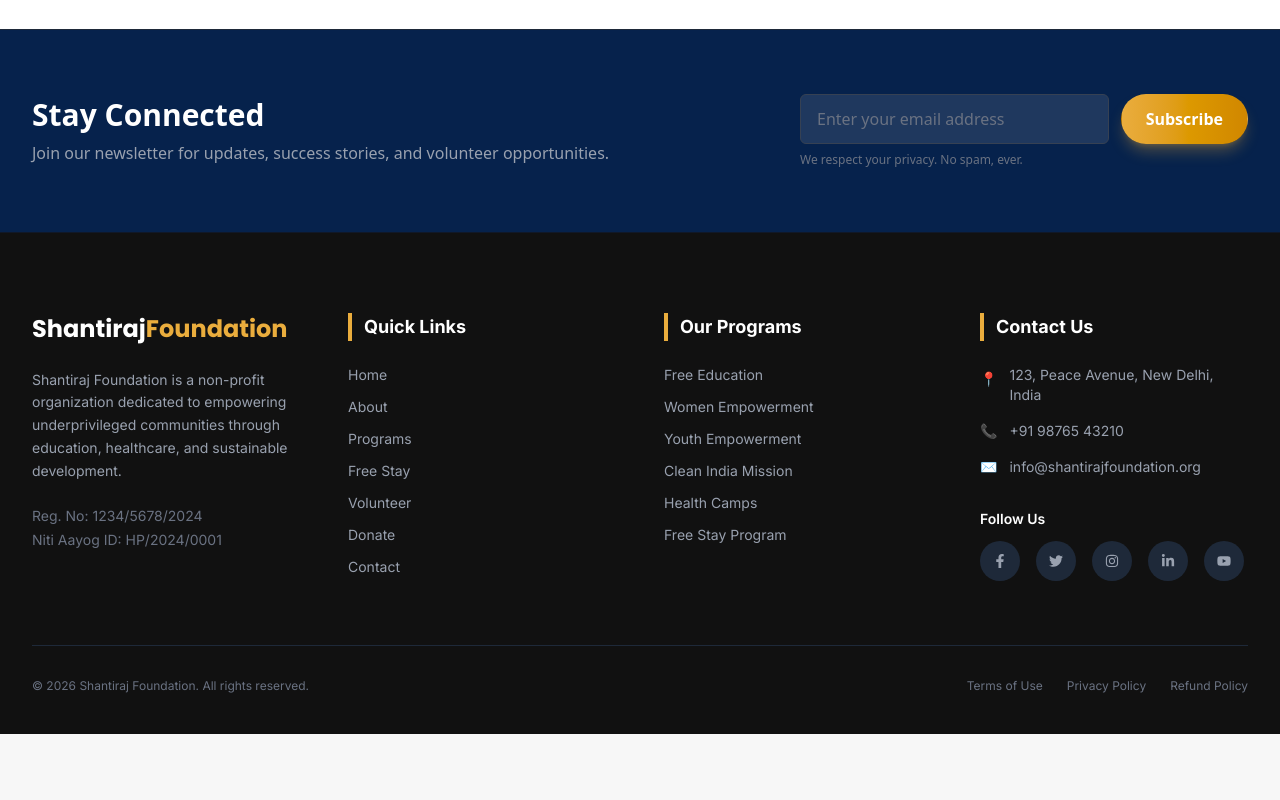
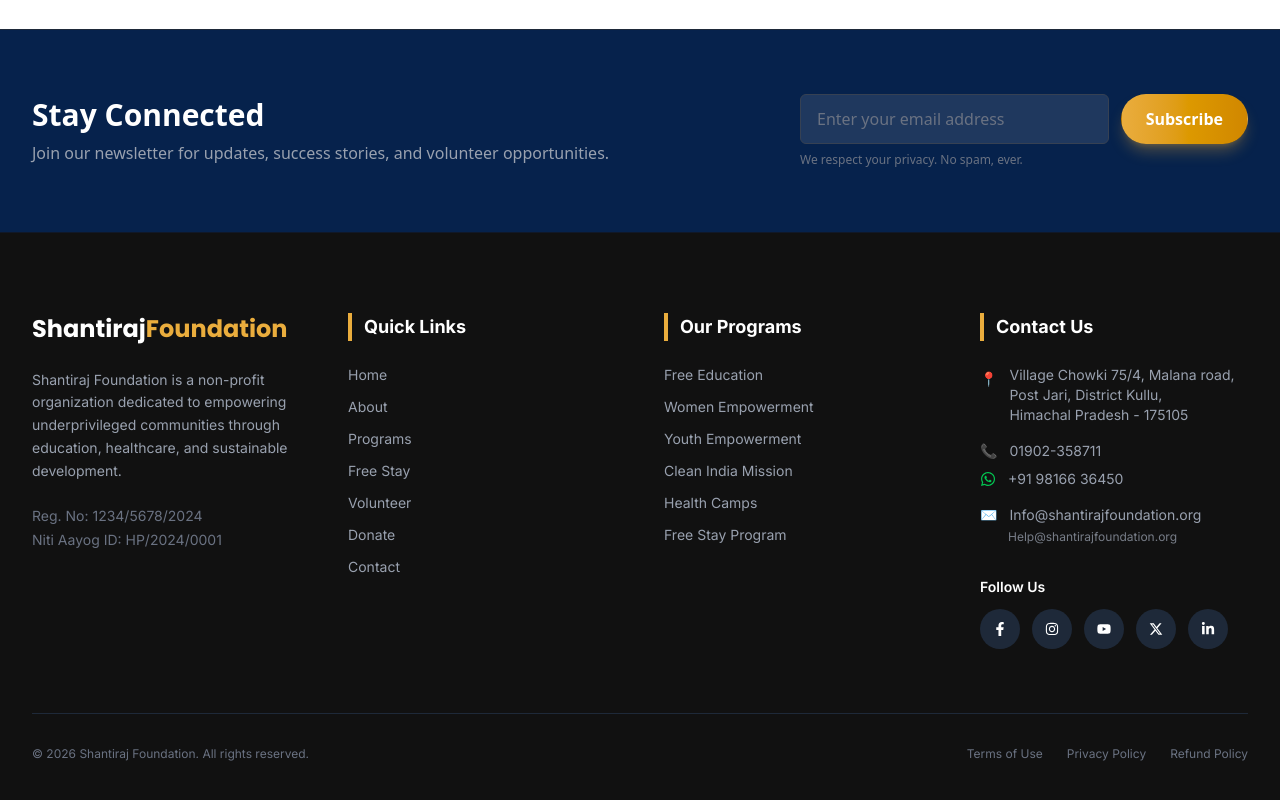
Before and after one commit to aavizmehar/shantirajfoundation, a Next.js app: page / in a window 1280 px wide. Shown: the part 8118-8918 px from the top of the page. Before the commit the page ends 8852 px from the top, so only its background shows below. Built offline with nearby package versions, Linux system fonts and the light colour scheme.

Commit message:
added links

```diff
--- a/components/Footer.tsx
+++ b/components/Footer.tsx
@@ -1,9 +1,10 @@
 import React from 'react';
 import Link from 'next/link';
-import { navLinks, contactInfo } from '@/data/mockData';
-import { FaFacebookF, FaTwitter, FaInstagram, FaLinkedinIn, FaYoutube } from 'react-icons/fa';
+import { FaFacebookF, FaInstagram, FaLinkedinIn, FaYoutube, FaWhatsapp } from 'react-icons/fa';
+import { FaXTwitter } from 'react-icons/fa6';
 
 export const Footer = () => {
+  const currentYear = new Date().getFullYear();
   return (
     <footer className="bg-[#111] text-white pt-12 pb-8 md:pt-20 md:pb-10 border-t border-gray-900 font-sans">
       <div className="container mx-auto px-4 sm:px-6 lg:px-8">
@@ -58,43 +59,57 @@ export const Footer = () => {
             <div className="space-y-4 text-sm text-gray-400">
               <div className="flex items-start">
                 <span className="mr-3 text-primary mt-1">📍</span>
-                <p>{contactInfo.address}</p>
+                <p>Village Chowki 75/4, Malana road,<br />Post Jari, District Kullu,<br />Himachal Pradesh - 175105</p>
               </div>
-              <div className="flex items-center">
-                <span className="mr-3 text-primary">📞</span>
-                <p>{contactInfo.phone}</p>
+              <div className="flex flex-col space-y-2">
+                <div className="flex items-center">
+                  <span className="mr-3 text-primary">📞</span>
+                  <a href="tel:01902358711" className="hover:text-primary">01902-358711</a>
+                </div>
+                <div className="flex items-center">
+                  <span className="mr-3 text-green-500"><FaWhatsapp size={16}/></span>
+                  <a href="https://wa.me/919816636450" target="_blank" rel="noreferrer" className="hover:text-primary">+91 98166 36450</a>
+                </div>
               </div>
-              <div className="flex items-center">
-                <span className="mr-3 text-primary">✉️</span>
-                <p>{contactInfo.email}</p>
+              <div className="flex flex-col space-y-1">
+                <div className="flex items-center">
+                  <span className="mr-3 text-primary">✉️</span>
+                  <a href="mailto:info@shantirajfoundation.org" className="hover:text-primary transition-colors">Info@shantirajfoundation.org</a>
+                </div>
+                <p className="ml-7 text-xs opacity-75">Help@shantirajfoundation.org</p>
               </div>
+
               <div className="pt-4">
                 <h5 className="text-white font-semibold mb-3">Follow Us</h5>
-                <div className="flex space-x-4">
-                  <a href="#" className="w-10 h-10 rounded-full bg-gray-800 flex items-center justify-center hover:bg-[#1877F2] hover:text-white transition-all duration-300 group">
-                    <FaFacebookF className="group-hover:scale-110 transition-transform" />
-                  </a>
-                  <a href="#" className="w-10 h-10 rounded-full bg-gray-800 flex items-center justify-center hover:bg-[#1DA1F2] hover:text-white transition-all duration-300 group">
-                    <FaTwitter className="group-hover:scale-110 transition-transform" />
-                  </a>
-                  <a href="#" className="w-10 h-10 rounded-full bg-gray-800 flex items-center justify-center hover:bg-[#E1306C] hover:text-white transition-all duration-300 group">
-                    <FaInstagram className="group-hover:scale-110 transition-transform" />
-                  </a>
-                  <a href="#" className="w-10 h-10 rounded-full bg-gray-800 flex items-center justify-center hover:bg-[#0077B5] hover:text-white transition-all duration-300 group">
-                    <FaLinkedinIn className="group-hover:scale-110 transition-transform" />
-                  </a>
-                  <a href="#" className="w-10 h-10 rounded-full bg-gray-800 flex items-center justify-center hover:bg-[#FF0000] hover:text-white transition-all duration-300 group">
-                    <FaYoutube className="group-hover:scale-110 transition-transform" />
-                  </a>
+                <div className="flex flex-wrap gap-3">
+                  <SocialIcon
+                    href="https://www.facebook.com/share/16pUbxdqDR/?mibextid=wwXIfr"
+                    icon={<FaFacebookF />}
+                    hoverBg="hover:bg-[#1877F2]"
+                  />
+                  <SocialIcon
+                    href="https://www.instagram.com/shantirajfoundationofficial?igsh=MWJ2d3NvOHBicHBodA=="
+                    icon={<FaInstagram />}
+                    hoverBg="hover:bg-[#E1306C]"
+                  />
+                  <SocialIcon
+                    href="https://youtube.com/@shantirajfoundation-r1e?si=cphl7f3FH11uMC6X"
+                    icon={<FaYoutube />}
+                    hoverBg="hover:bg-[#FF0000]"
+                  />
+                  {/* Keep placeholders or remove if not needed */}
+                  <SocialIcon href="#" icon={<FaXTwitter />} hoverBg="hover:bg-black" />
+                  <SocialIcon href="#" icon={<FaLinkedinIn />} hoverBg="hover:bg-[#0077B5]" />
                 </div>
               </div>
             </div>
           </div>
         </div>
+
         {/* Bottom Bar */}
         <div className="border-t border-gray-800 pt-8 flex flex-col md:flex-row justify-between items-center text-xs text-gray-500">
           <div className="mb-4 md:mb-0">
-            &copy; {new Date().getFullYear()} Shantiraj Foundation. All rights reserved.
+            &copy; {currentYear} Shantiraj Foundation. All rights reserved.
           </div>
           <div className="flex space-x-6">
             <Link href="/terms-of-use" className="hover:text-white transition-colors">Terms of Use</Link>
@@ -106,3 +121,17 @@ export const Footer = () => {
     </footer>
   );
 };
+
+/* Helper Component for Social Icons */
+const SocialIcon = ({ href, icon, hoverBg }) => (
+  <a
+    href={href}
+    target="_blank"
+    rel="noopener noreferrer"
+    className={`w-10 h-10 rounded-full bg-gray-800 flex items-center justify-center text-white transition-all duration-300 group ${hoverBg}`}
+  >
+    <span className="group-hover:scale-110 transition-transform">
+      {icon}
+    </span>
+  </a>
+);
```
